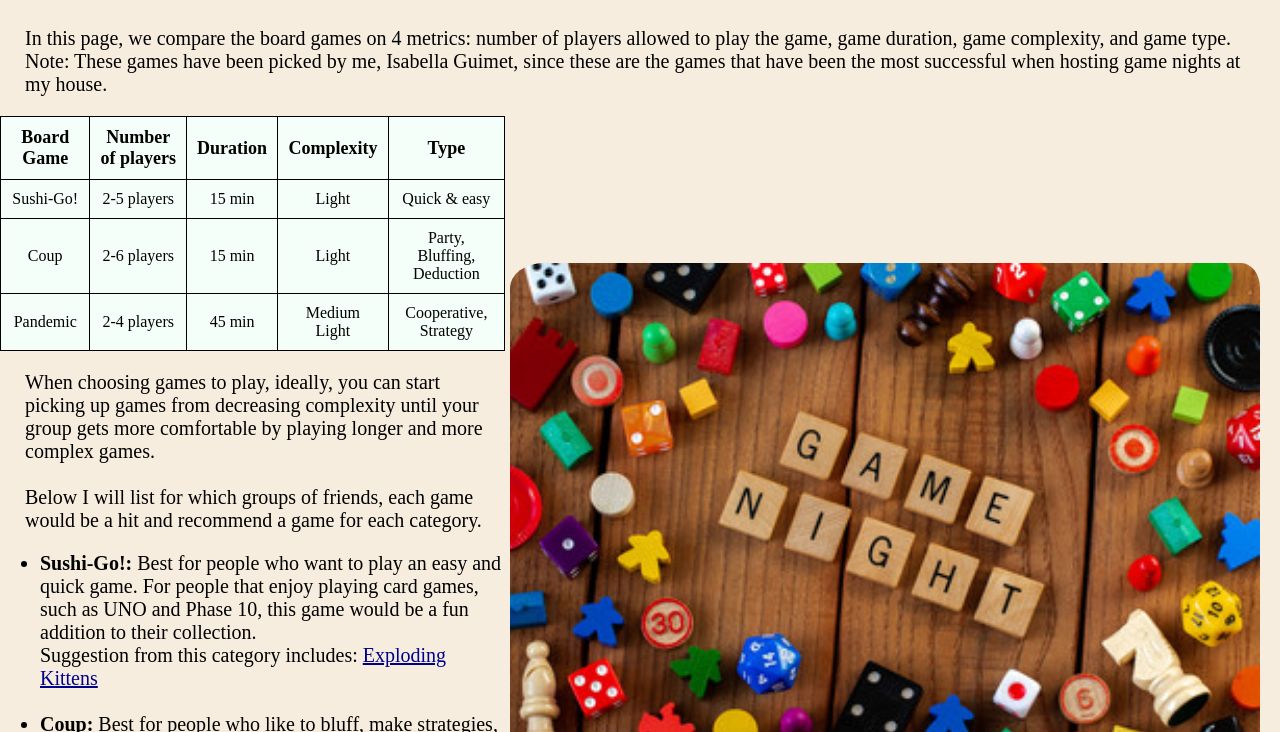
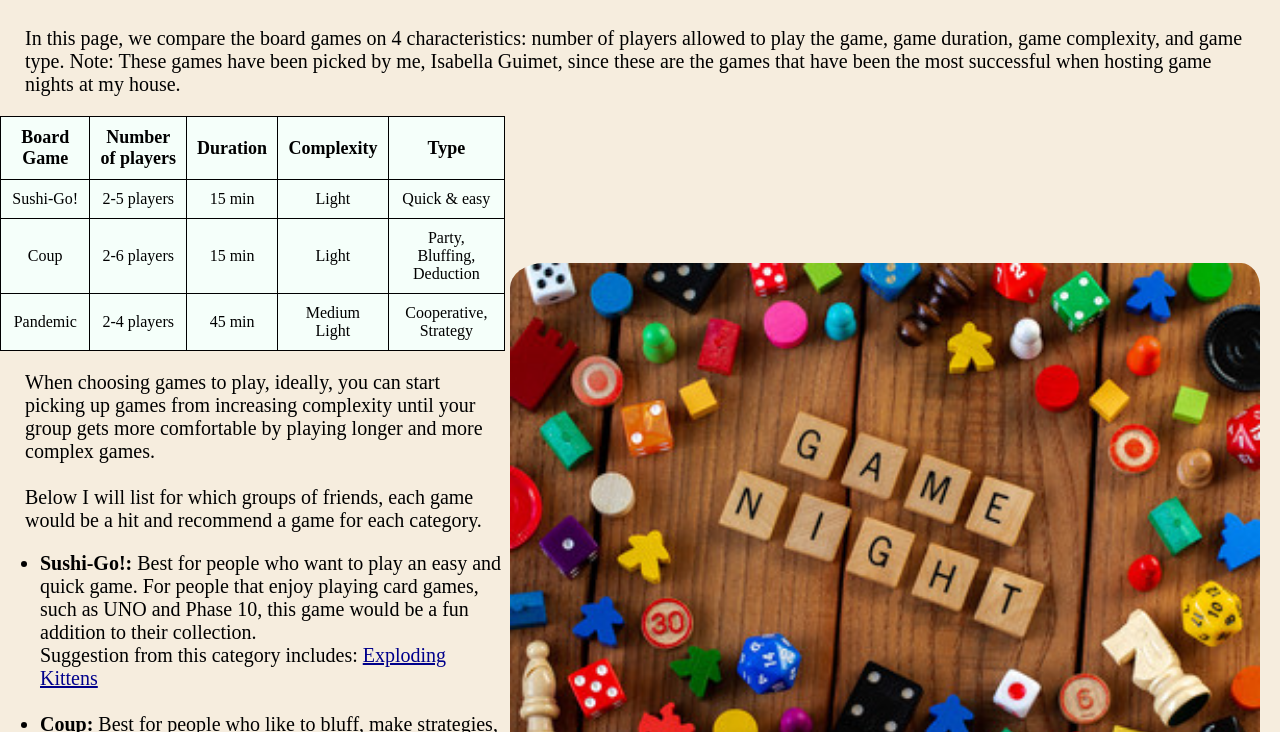
Before and after one commit to isaguimet/A1-board-games-website, a plain HTML site: page compareBoardGames.html in a window 1280 px wide. Shown: the part 437-1169 px from the top of the page. Drawn offline with Linux system fonts and the light colour scheme.

Commit message:
Edit typos

```diff
--- a/compareBoardGames.html
+++ b/compareBoardGames.html
@@ -21,7 +21,7 @@
         </nav>
             <h1 class="page-title">Board Game Comparison</h1>
             <div>
-                <p>In this page, we compare the board games on 4 metrics: number of players allowed to play the game,
+                <p>In this page, we compare the board games on 4 characteristics: number of players allowed to play the game,
                     game duration, game complexity, and game type.
                     Note: These games have been picked by me, Isabella Guimet, since these are the games that have been the
                     most successful when hosting game nights at my house.
@@ -59,7 +59,7 @@
                             <td>Cooperative, Strategy</td>
                         </tr>
                     </table>
-                    <p>When choosing games to play, ideally, you can start picking up games from decreasing complexity until your group gets
+                    <p>When choosing games to play, ideally, you can start picking up games from increasing complexity until your group gets
                         more comfortable by playing longer and more complex games.
                         <br><br>
                         Below I will list for which groups of friends, each game would be a hit
```
Also changed, not shown: cooperative.html (+1 -1 lines).
